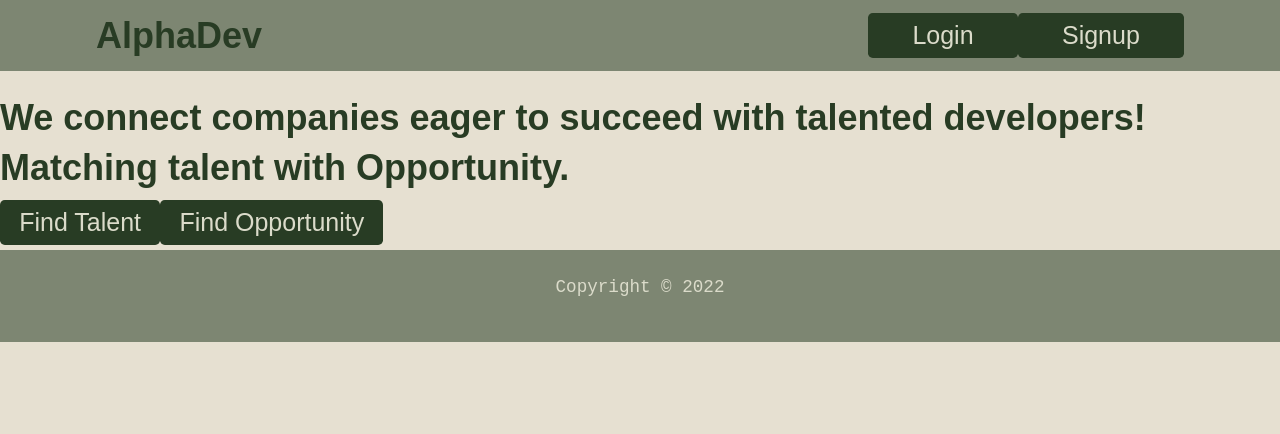
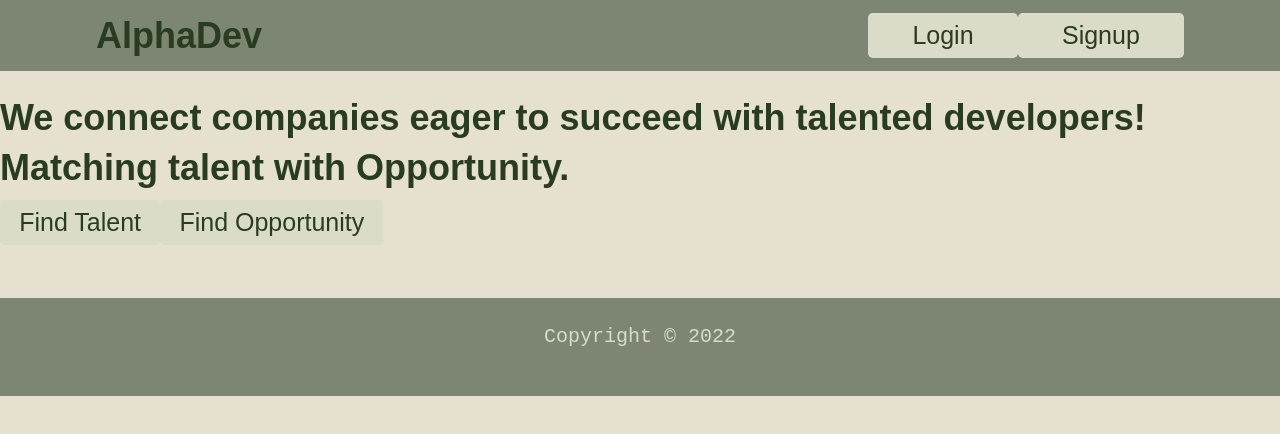
Before and after one commit to mibrahim234/Alpha-Dev, a React (Create React App) app in the folder client/: page / in a window 1280 px wide. Shown: the top 434 px of the page. Built offline with nearby package versions, Linux system fonts and the light colour scheme.

Commit message:
try to fix footer

```diff
--- a/client/src/components/Footer/index.js
+++ b/client/src/components/Footer/index.js
@@ -2,9 +2,9 @@ import React from 'react'
 
 const Footer = () => {
     return (
-        <footer className="page-title mt-auto bg-secondary p-4 text-secondary">
+        <footer className="page-title mt-5 bg-secondary p-4 text-secondary">
         <div className="container">
-         <p>Copyright &copy; 2022 </p>
+         <p className='footer1'>Copyright &copy; 2022 </p>
          </div>
         </footer>
     )
--- a/client/src/components/NavBar/index.js
+++ b/client/src/components/NavBar/index.js
@@ -17,6 +17,8 @@ const Header = () => {
 // return different navigation items depending on the outcome of the Auth.loggedIn().
 //  If it returns true, and we're logged in, we want to display navigation items tailored to the user.
 // If it returns false, we'll display the default items for logging in and signing up.
+
+// need to add resposiveness to buttons
   return (
     <header className="bg-secondary mb-4 py-2 flex-row align-center">
       <div className="container flex-row justify-space-between-lg justify-center align-center">
--- a/client/src/index.css
+++ b/client/src/index.css
@@ -98,7 +98,7 @@ nav a {
 
 nav a:hover {
   color: var(--secondary);
-  background-color: var(--dark);
+  background-color: var(--boxlinksdarkgreen);
 }
 
 .page-title {
@@ -125,7 +125,7 @@ nav a:hover {
 .btn:hover,
 .pill:hover {
   color: var(--secondary);
-  background-color: var(--dark);
+  background-color: var(--boxlinksdarkgreen);
 }
 
 .btn:hover a,
@@ -246,11 +246,24 @@ nav a:hover {
   width: 92%;
 }
 
-/* Button */
+/* Button Styles for all buttons */
 .btn {
+  color: var(--Logodarkgreen);
+  background-color: var(--textinsidebox);
+  font-size: 25px;
+}
+
+.btn:hover {
+  background-color: var(--boxlinksdarkgreen);
+}
+
+/* For Footer */
+.footer1 {
+  font-size: 20px;
+  margin-top: auto;
+  background-color: var(--headerfooter);
   color: var(--textinsidebox);
-  background-color: var(--Logodarkgreen);
-  font-size: 25px;
+  text-align: center;
 }
 
 /* DISPLAY */
--- a/client/src/pages/Home.js
+++ b/client/src/pages/Home.js
@@ -3,6 +3,7 @@ import React from 'react';
 import { Link } from 'react-router-dom';
 
 // make pages for company and developers
+// need to add responsiveness
 
 const Home = () => {
     return (
```
